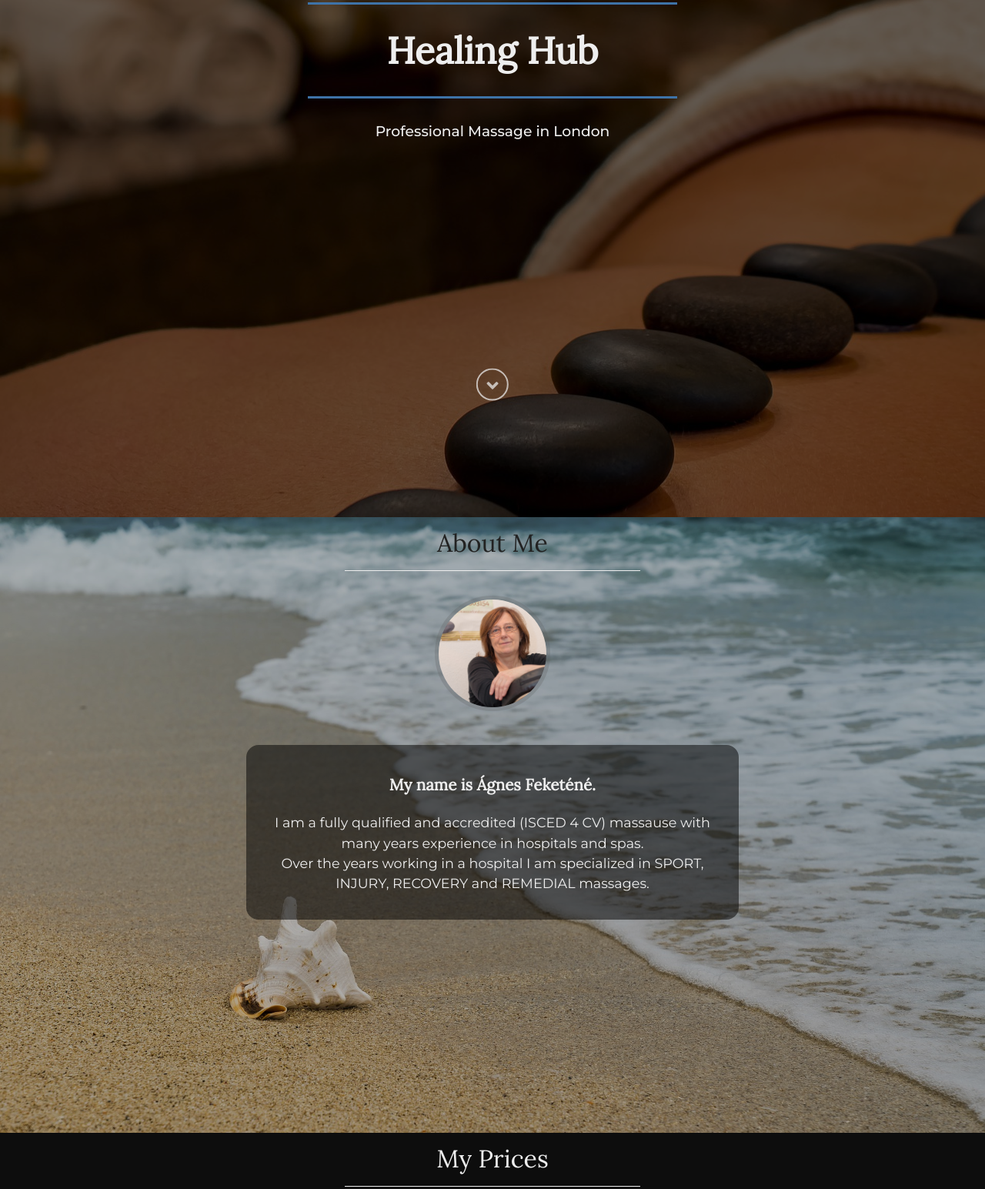
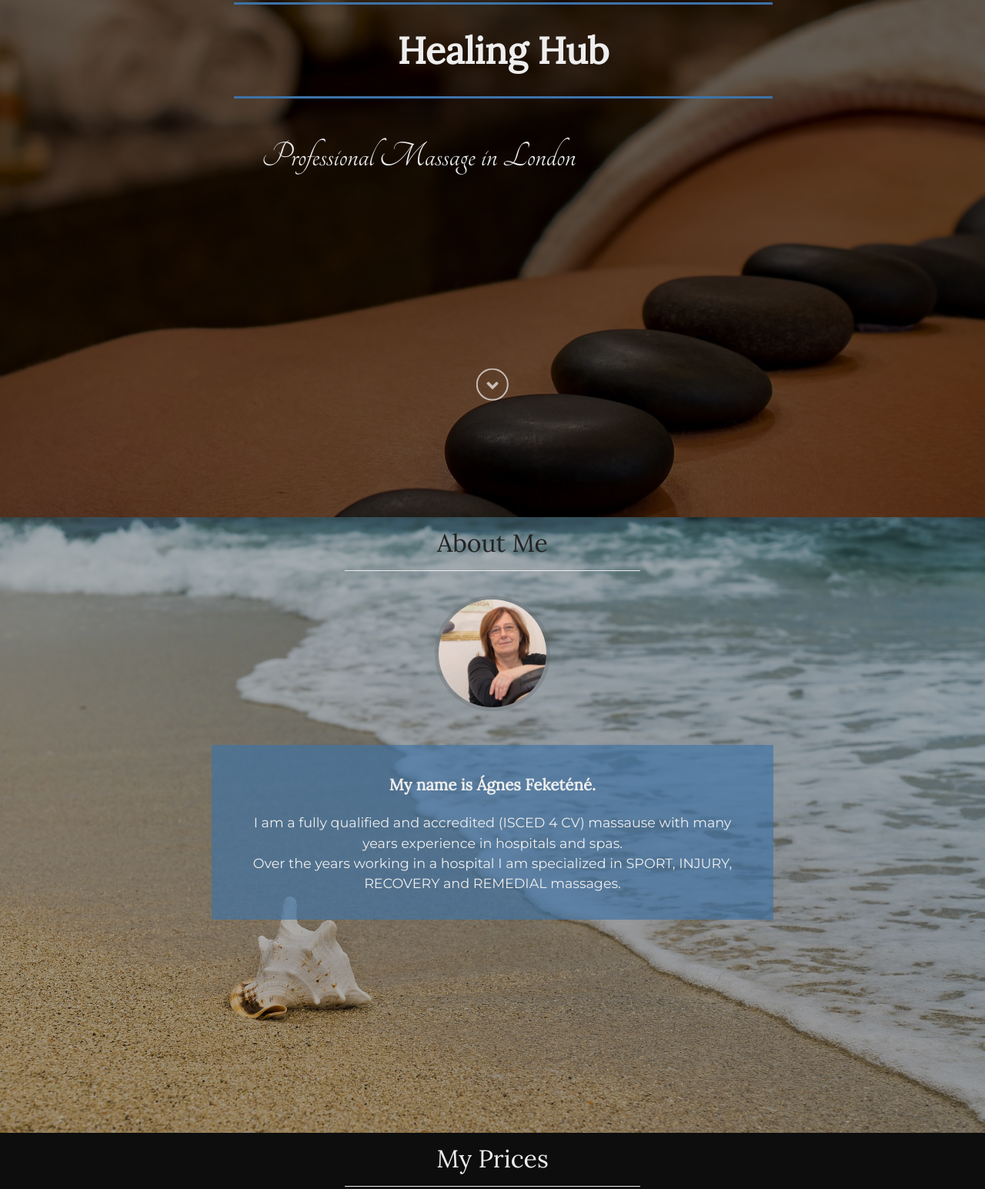
Before and after one commit to Tyby84/Healing-Hub, a website built with webpack: page app/index.html in a window 1280 px wide. Shown: the part 128-1673 px from the top of the page at 77% size. Built offline with nearby package versions, Linux system fonts and the light colour scheme; files whose address does not match are found by name.

Commit message:
design changes

```diff
--- a/app/assets/styles/modules/_about.css
+++ b/app/assets/styles/modules/_about.css
@@ -30,20 +30,21 @@
 		padding: .5rem;
 		margin: .5rem auto;
 		line-height: 1.5;
-		background-color: rgba(0,0,0,.5);
+		background-color: rgba($main,.65);
 		color: #eee;
 		font-family: 'Montserrat', sans-serif;
 		font-size: 1rem;
         font-weight: 400;
 		text-align: center;
-		border-radius: 1rem;
+		/*border-radius: 1rem;*/
 		@mixin medium {
-			width: 70vw;
-			padding: 1rem;
+			width: 75vw;
+			padding: 1rem 4rem;
 			font-size: 1.1rem;
 		}
 		@mixin large {
-			width: 50vw;
+			width: 57vw;
+			padding: 1rem 2rem;
 		}
 		&__title {
 			font-family: 'Lora', serif;
--- a/app/assets/styles/modules/_hero.css
+++ b/app/assets/styles/modules/_hero.css
@@ -16,7 +16,8 @@
    &__text{
 
         position: absolute;
-
+        left: 0%;
+	   transform: translateX(-20%);
         width: 100%;
         color: #eee;
         text-align: center;
@@ -27,7 +28,8 @@
        }
 
       &__title{
-
+		  width: 700px;
+		  margin: 0 auto;
         font-size: 3rem;
         border-top: 3px solid $main;
         border-bottom: 3px solid $main;
@@ -42,7 +44,8 @@
       }
       &__subtitle{
 
-        font-family: 'Montserrat', sans-serif;
+        font-family: 'Tangerine', cursive;
+		  font-size: 3rem;
         font-weight: 500;
 		opacity: 0;
 		  animation-name: fadeText;
--- a/app/index.html
+++ b/app/index.html
@@ -7,6 +7,7 @@
     <title>Healing Hub</title>
     <link rel="stylesheet" href="https://use.fontawesome.com/releases/v5.0.10/css/all.css" integrity="sha384-+d0P83n9kaQMCwj8F4RJB66tzIwOKmrdb46+porD/OvrJ+37WqIM7UoBtwHO6Nlg" crossorigin="anonymous">
     <link href="https://fonts.googleapis.com/css?family=Lora|Montserrat:300,400,500,600" rel="stylesheet">
+    <link href="https://fonts.googleapis.com/css?family=Tangerine" rel="stylesheet">
     <link rel="stylesheet" href="/temp/styles/style.css">
 </head>
 <body>
--- a/app/temp/styles/style.css
+++ b/app/temp/styles/style.css
@@ -419,7 +419,9 @@ a{
 .hero__text{
 
         position: absolute;
-
+        left: 0%;
+	   -webkit-transform: translateX(-20%);
+	           transform: translateX(-20%);
         width: 100%;
         color: #eee;
         text-align: center;
@@ -435,7 +437,8 @@ a{
 	}
 
 .hero__text__title{
-
+		  width: 700px;
+		  margin: 0 auto;
         font-size: 3rem;
         border-top: 3px solid #3e73a8;
         border-bottom: 3px solid #3e73a8;
@@ -456,7 +459,8 @@ a{
 
 .hero__text__subtitle{
 
-        font-family: 'Montserrat', sans-serif;
+        font-family: 'Tangerine', cursive;
+		  font-size: 3rem;
         font-weight: 500;
 		opacity: 0;
 		  -webkit-animation-name: fadeText;
@@ -698,21 +702,22 @@ a{
 		padding: .5rem;
 		margin: .5rem auto;
 		line-height: 1.5;
-		background-color: rgba(0,0,0,.5);
+		background-color: rgba(62,115,168,.65);
 		color: #eee;
 		font-family: 'Montserrat', sans-serif;
 		font-size: 1rem;
         font-weight: 400;
 		text-align: center;
-		border-radius: 1rem;
 
 	}
+
+/*border-radius: 1rem;*/
 
 @media (min-width: 850px) {
 
 .about__desc {
-			width: 70vw;
-			padding: 1rem;
+			width: 75vw;
+			padding: 1rem 4rem;
 			font-size: 1.1rem
 
 	}
@@ -721,7 +726,8 @@ a{
 @media (min-width: 1200px) {
 
 .about__desc {
-			width: 50vw
+			width: 57vw;
+			padding: 1rem 2rem
 
 	}
 	}
```
